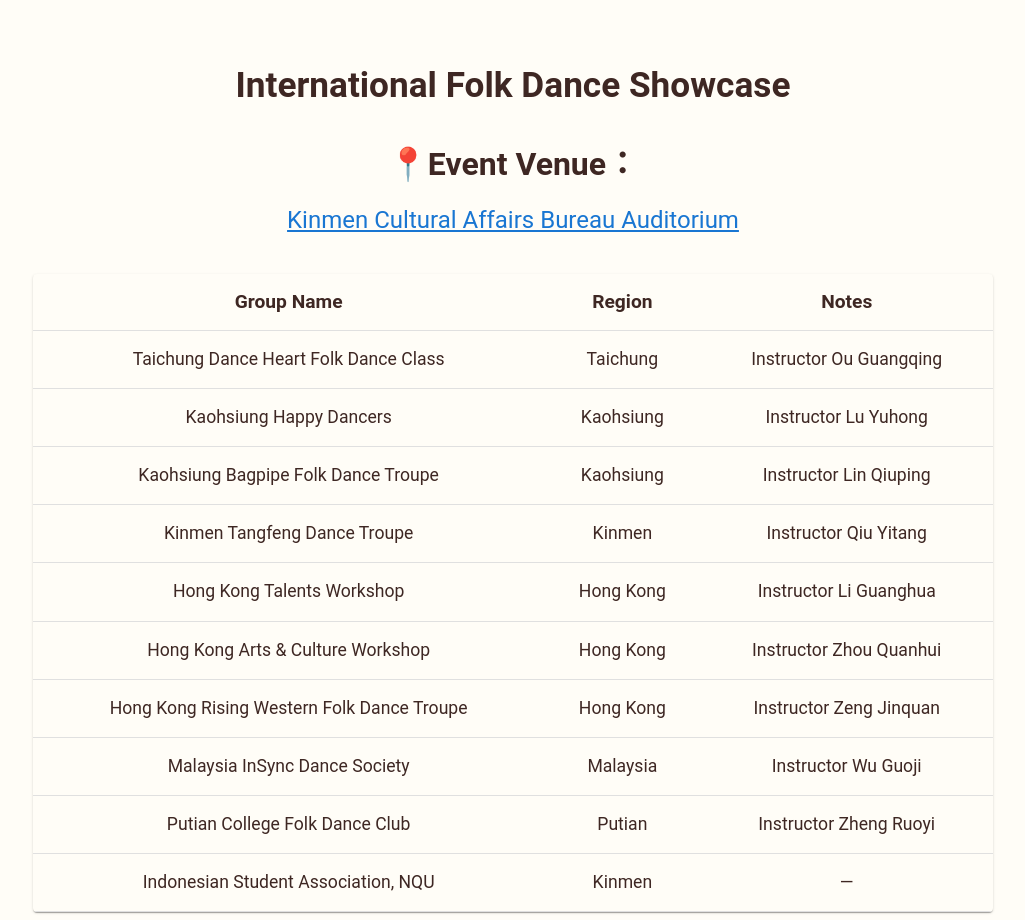
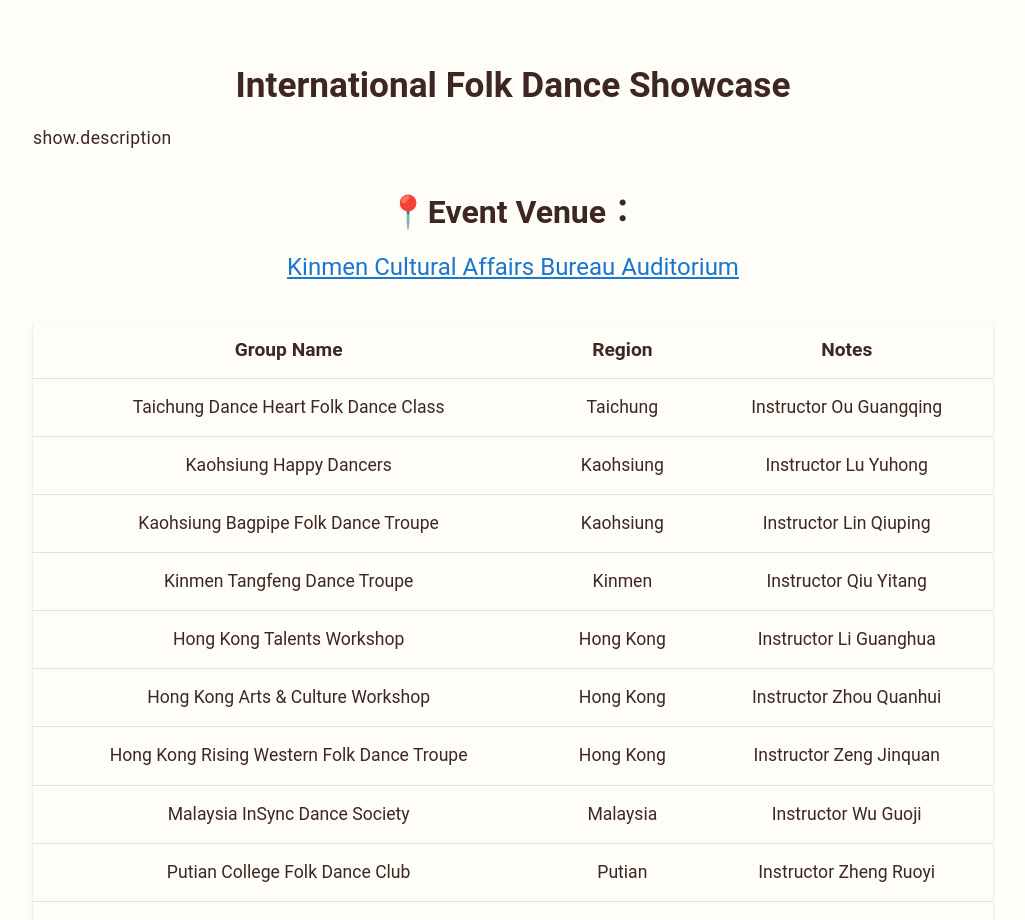
Before and after one commit to Folkdance2025/Folkdance2025.github.io, a React (Vite) app: page /show in a window 1280 px wide. Shown: the part 1040-1960 px from the top of the page, without its empty margins (127-1152 px from the left). Built offline with nearby package versions, Linux system fonts and the light colour scheme.

Commit message:
新增世界民俗舞蹈匯演介紹

```diff
--- a/src/pages/ShowPage.jsx
+++ b/src/pages/ShowPage.jsx
@@ -31,6 +31,21 @@
         sx={{ fontSize: { xs: "1.8rem", sm: "2.2rem" } }}
       >
         {t("show.title")}
+      </Typography>
+
+      <Typography
+        variant="body1"
+        fontSize="1.1rem"
+        sx={{
+          maxWidth: 960,
+          mx: "auto",
+          mt: 2,
+          whiteSpace: "pre-line",
+          textAlign: "justify",
+          lineHeight: 1.8,
+          letterSpacing: "0.02em",}}
+
+>         {t("show.description")}
       </Typography>
 
       <Box sx={{ mt: 4 }}>
```
